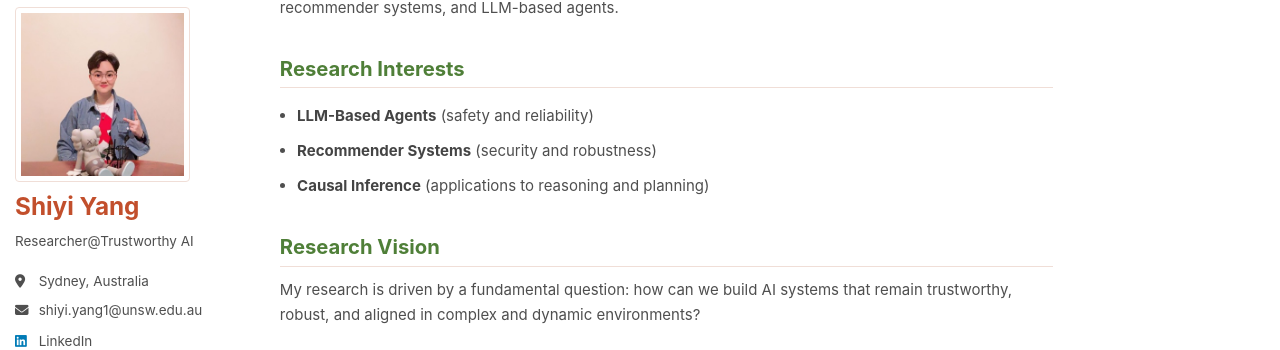
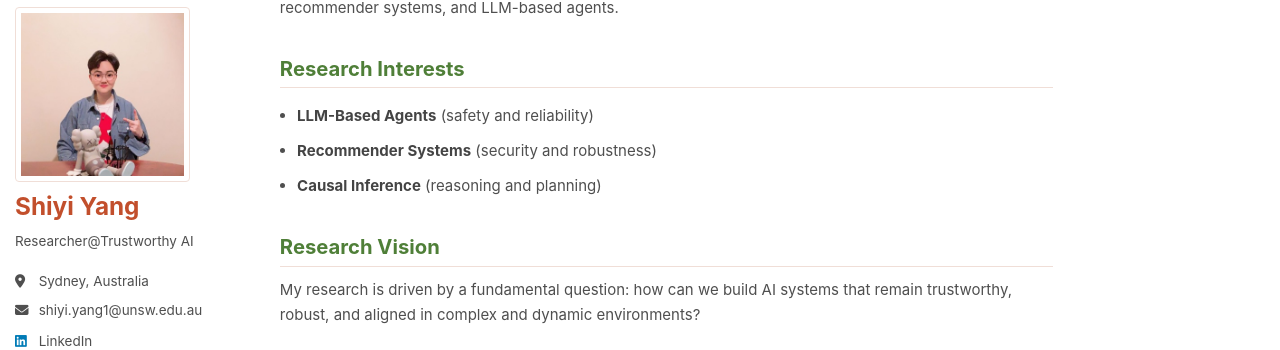
Before and after one commit to shiyiyang-ai/shiyiyang-ai.github.io, a Jekyll site: the page built from _pages/about.md, in a window 1280 px wide and 900 px high, scrolled down 375 px. Shown: the part 84-434 px from the top of the window. Built offline with Jekyll 4.4.1, drawn with Linux system fonts in a browser that asks for light colours; some web fonts are replaced; a script bundle is joined from its source files by our own code; library files that are not in the unit come from our copies.

Commit message:
Shorten the causal inference research interest

```diff
--- a/_pages/about.md
+++ b/_pages/about.md
@@ -16,7 +16,7 @@ permalink: /
 
 - **LLM-Based Agents** (safety and reliability)
 - **Recommender Systems** (security and robustness)
-- **Causal Inference** (applications to reasoning and planning)
+- **Causal Inference** (reasoning and planning)
 
 ## Research Vision
 
```
